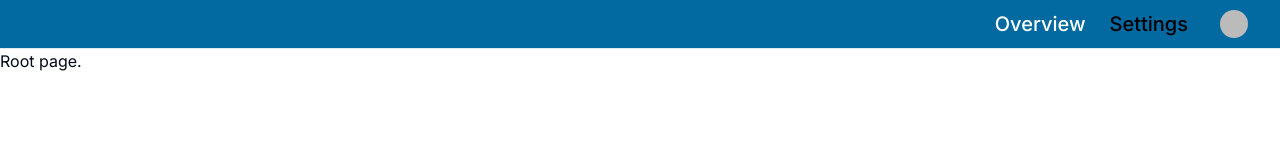
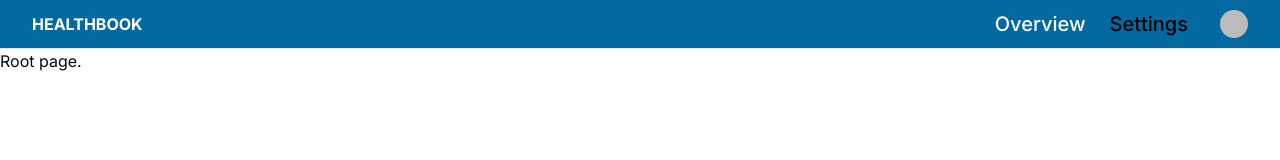
Before and after one commit to blu3IceCube/healthbook-v2.0, a Next.js app: page / in a window 1280 px wide. Shown: the top 160 px of the page. Built offline with nearby package versions, Linux system fonts and the light colour scheme; no server answers; sample sign-in values are in the browser's storage; some icons are missing.

Commit message:
navbar tweaks

```diff
--- a/components/navbar.tsx
+++ b/components/navbar.tsx
@@ -11,6 +11,9 @@ const Navbar = async () => {
   return (
     <div className="border-b sticky top-0 bg-sky-700">
       <div className="flex h-12 items-center px-8">
+        <header>
+          <h1 className="text-white font-bold">HEALTHBOOK</h1>
+        </header>
         <MainNav className="ml-auto mr-8" />
         <div className="flex items-center space-x-4">
           <UserButton afterSignOutUrl="/" />
```
